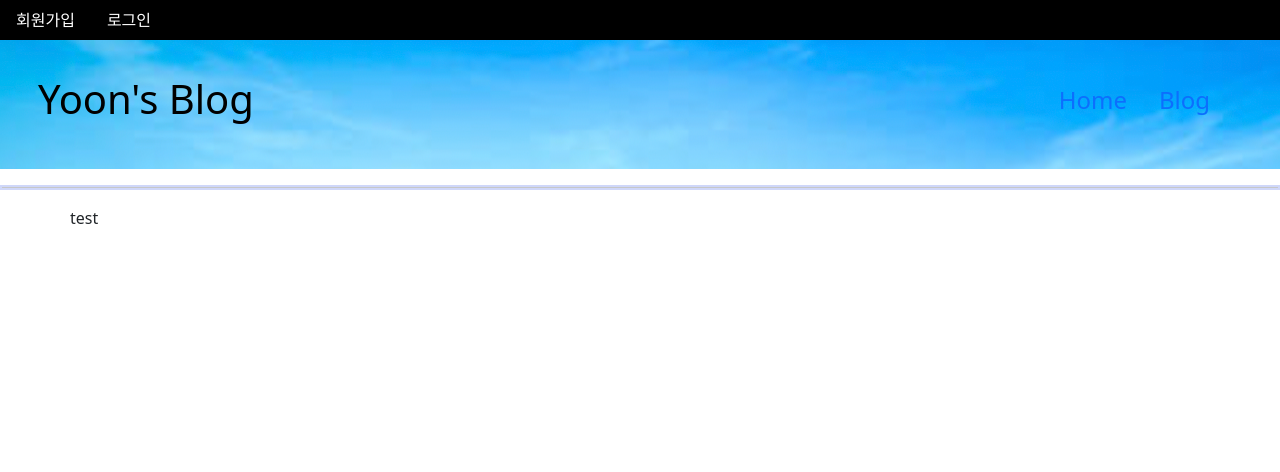
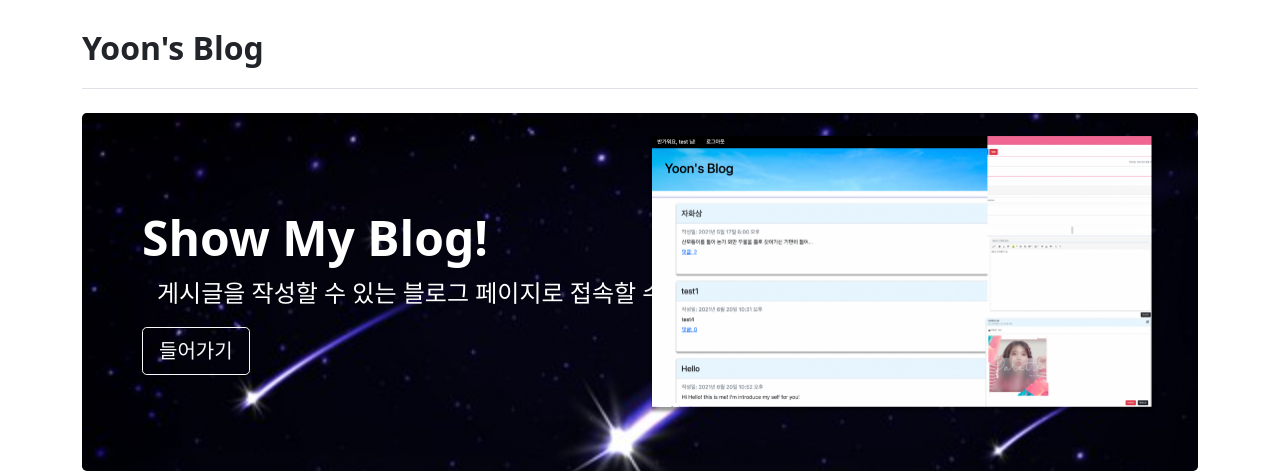
Before and after one commit to syoon0624/WebServiceProgramming, a Django app: page / in a window 1280 px wide. Shown: the top 472 px of the page. Before the commit the page ends 224 px from the top, so only its background shows below. Run offline with Django 3.2, Linux system fonts and the light colour scheme; some libraries are stand-ins or nearby versions.

Commit message:
feat: main page 추가

```diff
--- a/blog/templates/blog/main_page.html
+++ b/blog/templates/blog/main_page.html
@@ -1,4 +1,113 @@
-{% extends 'blog/base.html' %}
-{% block content %}
-    test
-  {% endblock%}
+{% load static %}
+    <!doctype html>
+    <html lang="en">
+
+    <head>
+      <meta charset="utf-8">
+      <meta name="viewport" content="width=device-width, initial-scale=1">
+      <meta name="description" content="">
+      <meta name="author" content="Mark Otto, Jacob Thornton, and Bootstrap contributors">
+      <meta name="generator" content="Hugo 0.83.1">
+      <title>Yoon's Blog</title>
+
+      <link rel="canonical" href="https://getbootstrap.com/docs/5.0/examples/jumbotron/">
+
+      <script src="https://code.jquery.com/jquery-3.3.1.slim.min.js"></script>
+      <script src="https://cdnjs.cloudflare.com/ajax/libs/popper.js/1.14.3/umd/popper.min.js"></script>
+      <script src="https://stackpath.bootstrapcdn.com/bootstrap/4.1.3/js/bootstrap.min.js"></script>
+      <link rel="stylesheet" type="text/css"
+        href="https://maxcdn.bootstrapcdn.com/font-awesome/4.7.0/css/font-awesome.min.css">
+      <link rel="stylesheet" href="https://stackpath.bootstrapcdn.com/bootstrap/4.1.3/css/bootstrap.min.css">
+      <!--bootstrap js 추가 -->
+      <link href="https://cdn.jsdelivr.net/npm/bootstrap@5.0.1/dist/css/bootstrap.min.css" rel="stylesheet"
+        integrity="sha384-+0n0xVW2eSR5OomGNYDnhzAbDsOXxcvSN1TPprVMTNDbiYZCxYbOOl7+AMvyTG2x" crossorigin="anonymous">
+      <script src="https://cdn.jsdelivr.net/npm/bootstrap@5.0.1/dist/js/bootstrap.bundle.min.js"
+        integrity="sha384-gtEjrD/SeCtmISkJkNUaaKMoLD0//ElJ19smozuHV6z3Iehds+3Ulb9Bn9Plx0x4" crossorigin="anonymous"></script>
+      <link href='//fonts.googleapis.com/css?family=Lobster&subset=latin,latin-ext' rel='stylesheet' type='text/css'>
+
+      <style>
+        .bd-placeholder-img {
+          font-size: 1.125rem;
+          text-anchor: middle;
+          -webkit-user-select: none;
+          -moz-user-select: none;
+          user-select: none;
+        }
+
+        @media (min-width: 768px) {
+          .bd-placeholder-img-lg {
+            font-size: 3.5rem;
+          }
+        }
+        div.blogimg2 {
+          background-image: url("{% static 'blogimg2.png' %}");
+        }
+        img.blogimg{
+          width: 500px;
+        }
+        .github-img{
+          width: 150px;
+        }
+      </style>
+
+
+    </head>
+
+    <body>
+
+      <main>
+        <div class="container py-4">
+          <header class="pb-3 mb-4 border-bottom">
+            <a href="/" class="d-flex align-items-center text-dark text-decoration-none">
+              <span class="fs-2"><strong>Yoon's Blog</strong></span>
+            </a>
+          </header>
+
+          <div class="p-5 mb-4 bg-light rounded-3 blogimg2">
+            <div class="container-fluid py-5">
+              <h1 class="display-5 fw-bold" style="color: white;">Show My Blog!</h1>
+              <p class="col-md-8 fs-4" style="color: white;">게시글을 작성할 수 있는 블로그 페이지로 접속할 수 있습니다.</p>
+              <a class="btn btn-outline-light btn-lg" href="{% url 'post_list' %}" type="button">들어가기</a>
+              <div class="blog-img"></div>
+              <div style="position: absolute; top:17%; right: 10%; box-shadow: 1px 3px 3px 1px rgba(0, 0, 0, 0.4);">
+                <img class="blogimg" src="{% static 'blogimg.png' %}" />
+              </div>
+            </div>
+          </div>
+
+          <div class="row align-items-md-stretch">
+            <div class="col-md-6">
+              <div class="h-100 p-5 text-white bg-dark rounded-3">
+                <h2>Yoon's Github</h2>
+                <div style="vertical-align: middle">
+                  <img class="github-img" style="float: left; margin-right: 10px;"src="{% static 'github.png' %}" />
+                  <div><strong>Id</strong> : syoon0624<br>
+                  <strong>Language</strong> : javascript, HTML, CSS, Python, C++<br>
+                  <strong>Usable stack</strong> : React.js, HTML5, Django framework, Node.js<br>
+                  <strong>Repositories</strong> : WebServiceProgramming, myCookBook, pymodi, ...
+                  </div><br><br>
+                </div>
+                <a href="https://github.com/syoon0624" class="btn btn-outline-light" type="button">살펴보기</a>
+              </div>
+            </div>
+            <div class="col-md-6">
+              <div class="h-100 p-5 bg-light border rounded-3">
+                <h2>Yoon's Profile</h2>
+                <img class="github-img" style="float: left; box-shadow: 1px 3px 3px 1px rgba(0, 0, 0, 0.4); margin-right: 10px;" src="{% static 'profile.png' %}" />
+                <h5><strong>이름 </strong> : 이승윤 <br>
+                <strong>생년월일 </strong> : 1996-06-24 <br><br>
+                <strong>Now</strong> : 경희대학교 컴퓨터공학과 4학년 <br>
+                <strong>직군</strong> : Frontend / Web Programming <br>
+                <strong>개발/공부중</strong> : React.js, Javascript ES6 ... <br>
+                <strong>Contact Me</strong> : syoon624@naver.com 또는 <br>
+                syoon0624@khu.ac.kr
+                </h5>
+              </div>
+            </div>
+          </div>
+
+          <footer class="pt-3 mt-4 text-muted border-top">
+            &copy; 2021 WebService Programming Project
+          </footer>
+        </div>
+      </main>
```
